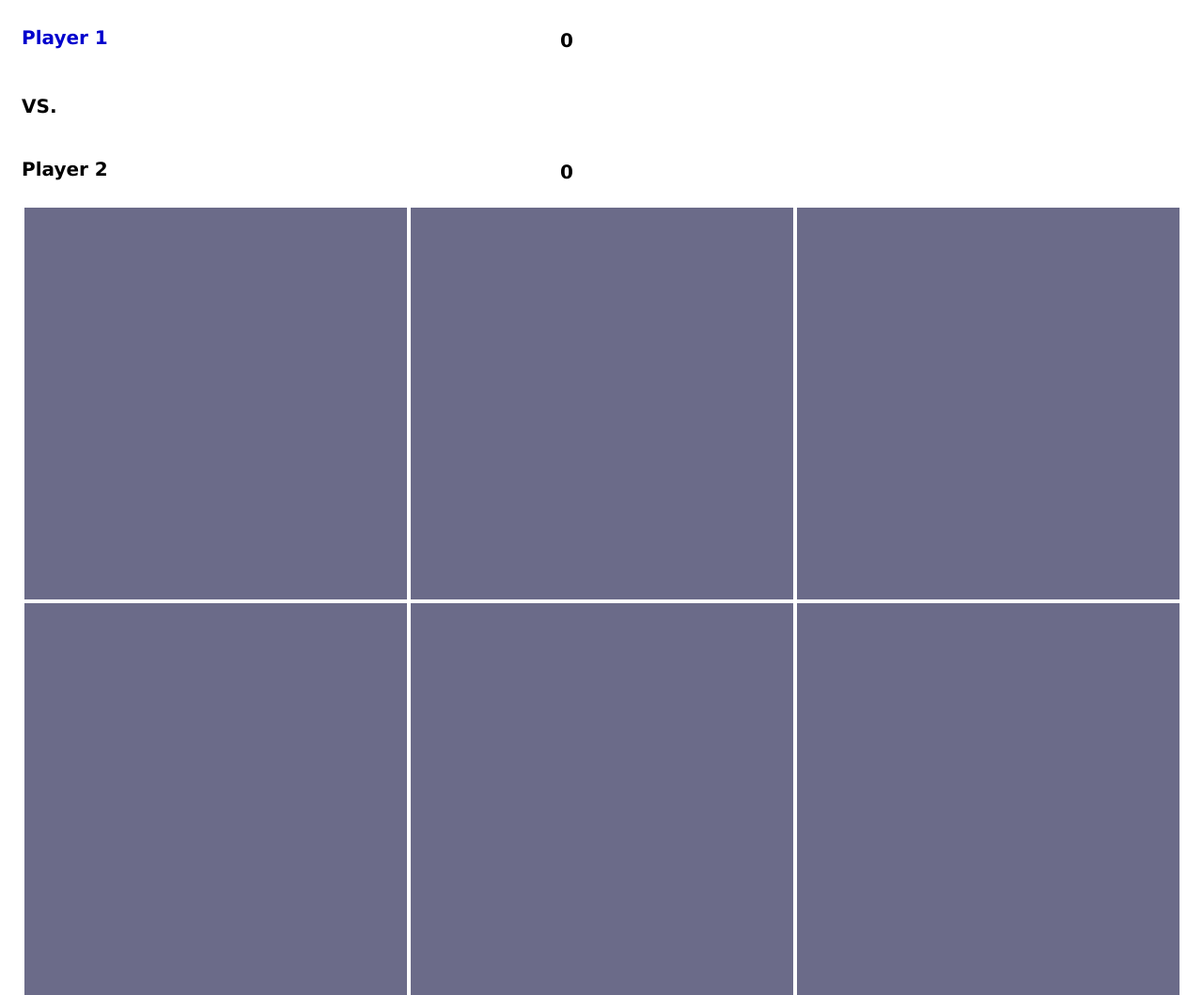
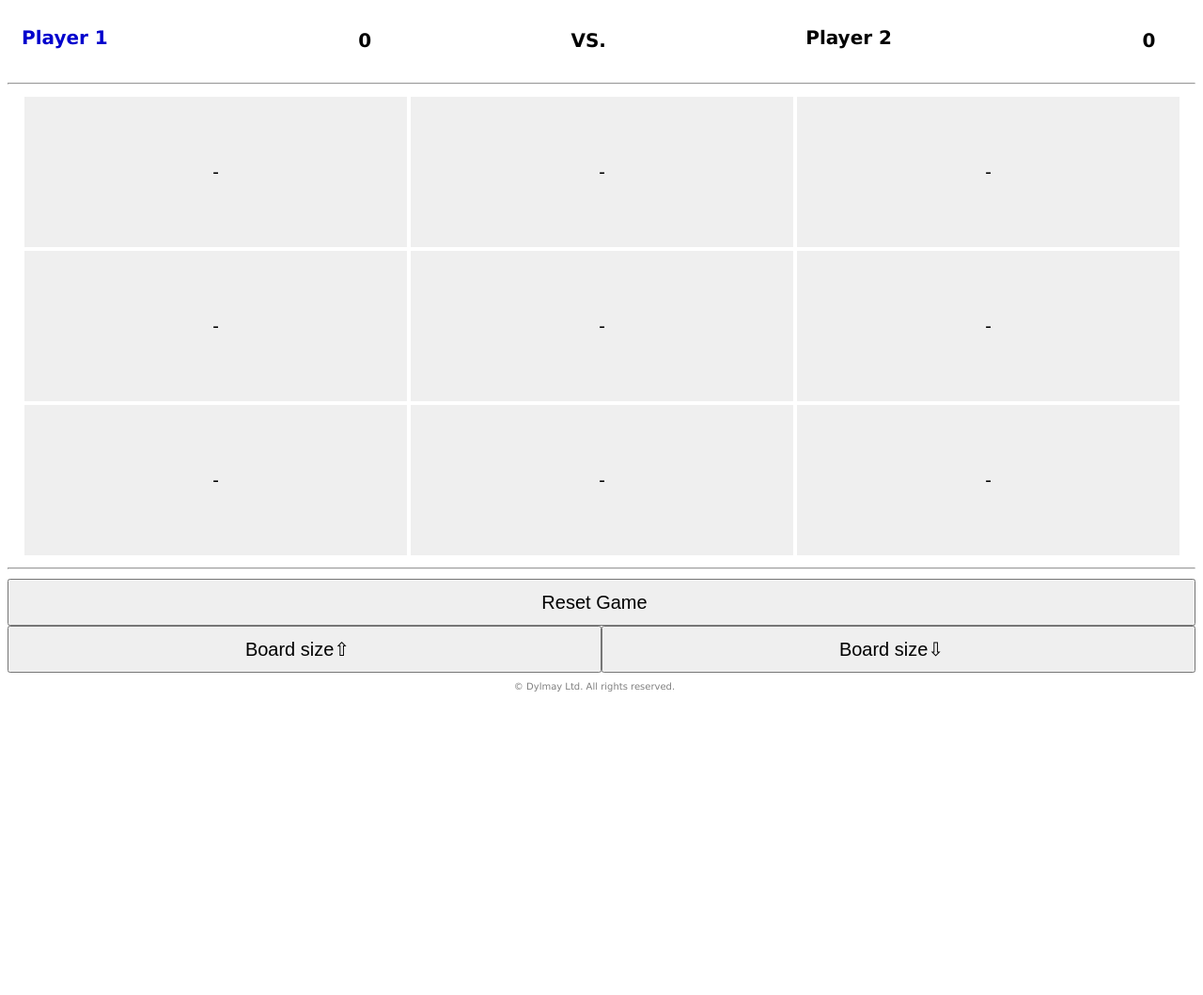
Before and after one commit to Dylmay/JSCourse, a website: page DOM&Events/index.html in a window 1280 px wide. Shown: the top 1059 px of the page at 94% size. After the commit the page ends 800 px from the top, so only its background shows below. Drawn offline with Linux system fonts and the light colour scheme.

Commit message:
added responsive css

```diff
--- a/DOM&Events/index.html
+++ b/DOM&Events/index.html
@@ -15,20 +15,22 @@
     <h3 class="center_text" id="player-1-info"></h3>
   </div>
   <div class="col-4" id="player-separator">
-    <h3>VS.</h3>
+    <h3 class="center_text">VS.</h3>
   </div>
   <div class="col-2" id="player-2">
     <h2>Player 2</h2>
     <h3 id="player-2-info"></h3>
   </div>
 </div>
+<hr class="col-1">
 <div class="col-1" id="ttt-board">
   <!-- Board is generated by the JS script-->
 </div>
+<hr class="col-1">
 <div id="options">
   <button class="center_text col-1" id="reset-game">Reset Game</button>
-  <button class="center_text col-2" id="inc-board-size">Board size⇧</button>
-  <button class="center_text col-2" id="dec-board-size">Board size⇩</button>
+  <button class="center_text col-3" id="inc-board-size">Board size⇧</button>
+  <button class="center_text col-3" id="dec-board-size">Board size⇩</button>
 </div>
 <footer class="center_text col-1" id="copyright">© Dylmay Ltd. All rights reserved. </footer>
 </body>
--- a/DOM&Events/index.js
+++ b/DOM&Events/index.js
@@ -28,7 +28,7 @@ const WON = 'win';
 const CONTINUE = 'continue';
 
 // Symbols used in buttons
-const EMPTY_SYM = ' ';
+const EMPTY_SYM = '-';
 const P_ONE_SYM = 'X';
 const P_TWO_SYM = 'O';
 
--- a/DOM&Events/style.css
+++ b/DOM&Events/style.css
@@ -29,10 +29,6 @@ body {
   padding-left: 15px;
 }
 
-.col-2 {
-  width: 50%;
-}
-
 .current_player {
   color: mediumblue;
 }
@@ -55,15 +51,14 @@ body {
 #ttt-board td:after, #ttt-board td:before {
   content: '';
   display: block;
-  padding-bottom: calc(50% - 0.5em);
 }
 
 #ttt-board button {
   width: 100%;
-  height: 100%;
+  height: 20vh;
   vertical-align: middle;
   border: none;
-  background-color: #6b6b89;
+  /*background-color: #6b6b89;*/
 }
 
 .col-3 {
@@ -79,3 +74,22 @@ body {
   color: grey;
   font-size: 10px;
 }
+
+#options button {
+  height: 50px;
+}
+
+@media screen and (min-width: 1023px) {
+  .col-2 {
+    width: 33%;
+  }
+  .col-4 {
+    width: 33%;
+  }
+
+  #player-separator > h3 {
+    display: block;
+    margin-left: auto;
+    margin-right: auto;
+  }
+}
```
